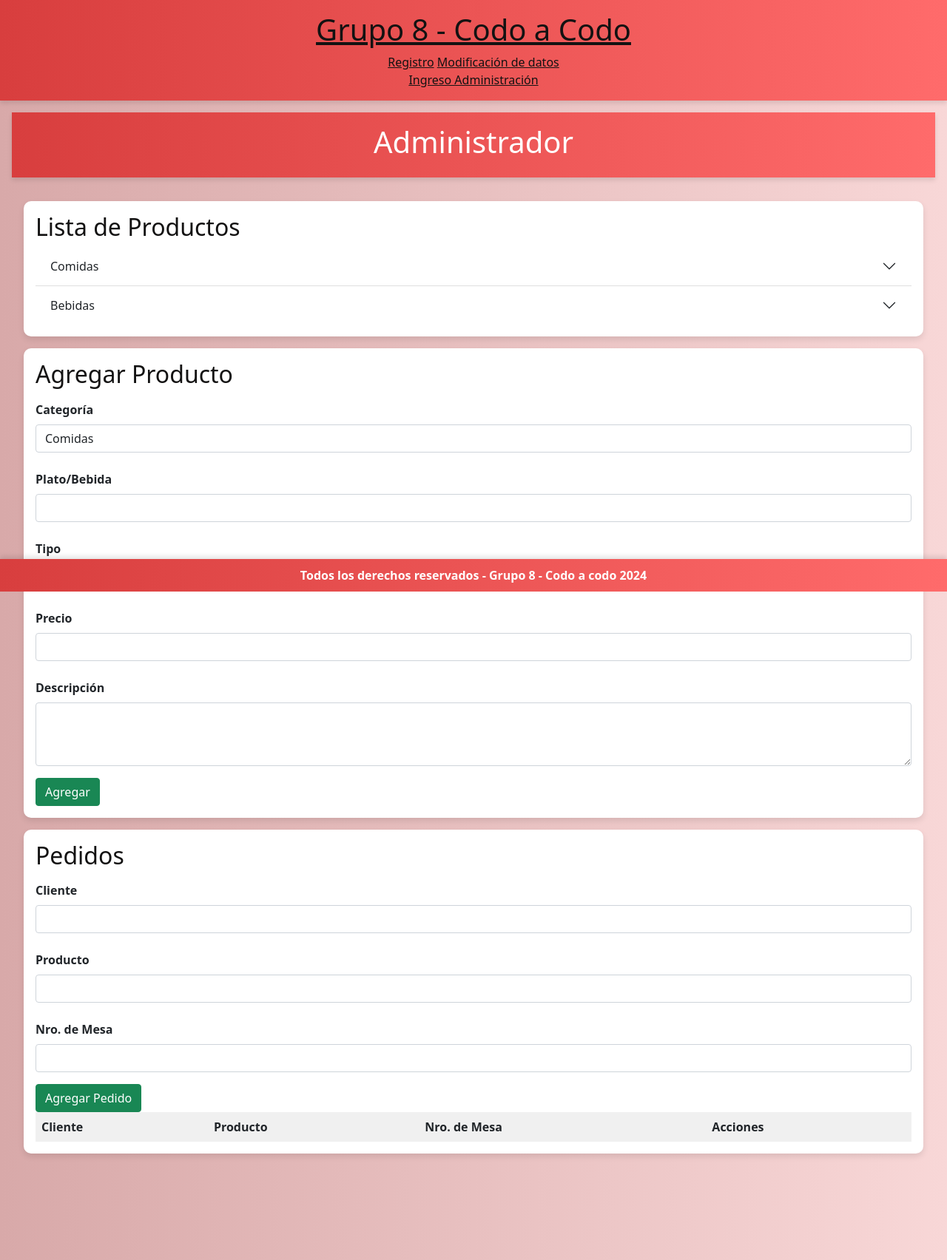
After one commit to GrupoDjango8/Grupo-8, a Django app: page /webGOcho/administracion/ in a window 1280 px wide. The commit adds this page. Shown: the whole page at 74% size. Run offline with Django 5.2, Linux system fonts and the light colour scheme; lists and menus that the app fills with data are empty.

Commit message:
Agregué un template de admin

```diff
--- a/carpeta_prueba/admin.html
+++ b/carpeta_prueba/admin.html
@@ -30,7 +30,6 @@
                                     <th>Plato</th>
                                     <th>Tipo</th>
                                     <th>Precio</th>
-
                                     <th>Descripción</th>
                                     <th>Acciones</th>
                                 </tr>
--- /dev/null
+++ b/grupo8Trabajo/webGOcho/templates/webGOcho/administracion.html
@@ -0,0 +1,168 @@
+{% extends "webGOcho/base.html" %}
+{% load static %}
+
+{% block titulo %}Inicio{% endblock %}
+{% block extracss %}
+    <link rel="stylesheet" href="{% static 'webGOcho/styles/index.css' %}">
+    <link rel="stylesheet" href="{% static 'webGOcho/styles/administracion.css' %}">
+    <link href="https://cdn.jsdelivr.net/npm/bootstrap@5.0.2/dist/css/bootstrap.min.css" rel="stylesheet" integrity="sha384-EVSTQN3/azprG1Anm3QDgpJLIm9Nao0Yz1ztcQTwFspd3yD65VohhpuuCOmLASjC" crossorigin="anonymous">
+    <link rel="stylesheet" href="https://cdnjs.cloudflare.com/ajax/libs/font-awesome/6.0.0-beta3/css/all.min.css">
+{% endblock %}
+<!--Agregar en main las funcionalidades propias del form de registro -->
+{% block main %}
+<header>
+    <h1>Administrador</h1>
+</header>
+<main>
+    <section id="productos">
+        <h2>Lista de Productos</h2>
+        <div class="accordion accordion-flush" id="accordionFlushExample">
+            <div class="accordion-item">
+              <h2 class="accordion-header" id="flush-headingOne">
+                <button class="accordion-button collapsed" type="button" data-bs-toggle="collapse" data-bs-target="#flush-collapseOne" aria-expanded="false" aria-controls="flush-collapseOne">
+                  Comidas
+                </button>
+              </h2>
+              <div id="flush-collapseOne" class="accordion-collapse collapse" aria-labelledby="flush-headingOne" data-bs-parent="#accordionFlushExample">
+                <div class="accordion-body">
+                    <table>
+                        <thead>
+                            <tr>
+                                <th>Plato</th>
+                                <th>Tipo</th>
+                                <th>Precio</th>
+
+                                <th>Descripción</th>
+                                <th>Acciones</th>
+                            </tr>
+                        </thead>
+                        <tbody id="comidasTable">
+                            <!-- Acá metemos los productitos, Matute y Giana -->
+                            <tr>
+                                <td><i class="fas fa-pizza-slice"></i> Pizza</td>
+                                <td>Pizza Napolitana</td>
+                                <td>$600</td>
+
+                                <td>Pizza clásica italiana con salsa de tomate, mozzarella fresca y albahaca.</td>
+                                <td>
+                                    <button class="btn btn-primary" onclick="editProduct(this)">Editar</button>
+                                    <button class="btn btn-danger" onclick="deleteProduct(this)">Eliminar</button>
+                                </td>
+                            </tr>
+                            <tr>
+                                <td><i class="fas fa-utensils"></i> Empanada</td>
+                                <td>Empanada de Humita</td>
+                                <td>$250</td>
+
+                                <td>Empanada rellena de una mezcla cremosa de maíz y queso, a menudo sazonada con cebollas, pimientos y especias.</td>
+                                <td>
+                                    <button class="btn btn-primary" onclick="editProduct(this)">Editar</button>
+                                    <button class="btn btn-danger" onclick="deleteProduct(this)">Eliminar</button>
+                                </td>
+                            </tr>
+                        </tbody>
+                    </table>
+                </div>
+              </div>
+            </div>
+            <div class="accordion-item">
+              <h2 class="accordion-header" id="flush-headingThree">
+                <button class="accordion-button collapsed" type="button" data-bs-toggle="collapse" data-bs-target="#flush-collapseThree" aria-expanded="false" aria-controls="flush-collapseThree">
+                  Bebidas
+                </button>
+              </h2>
+              <div id="flush-collapseThree" class="accordion-collapse collapse" aria-labelledby="flush-headingThree" data-bs-parent="#accordionFlushExample">
+                <div class="accordion-body">
+                    <table>
+                        <thead>
+                            <tr>
+                                <th>Bebida</th>
+                                <th>Tipo</th>
+                                <th>Precio</th>
+                                <th>Descripción</th>
+                                <th>Acciones</th>
+                            </tr>
+                        </thead>
+                        <tbody id="bebidasTable">
+                            <!-- Y acá las bebiditassssssssssssss -->
+                            <tr>
+                                <td><i class="fas fa-cocktail"></i> Coca-Cola</td>
+                                <td>Gaseosa</td>
+                                <td>$150</td>
+
+                                <td>Bebida gaseosa sabor cola clásica. Ideal para refrescarse.</td>
+                                <td>
+                                    <button class="btn btn-primary" onclick="editProduct(this)">Editar</button>
+                                    <button class="btn btn-danger" onclick="deleteProduct(this)">Eliminar</button>
+                                </td>
+                            </tr>
+                        </tbody>
+                    </table>
+                </div>
+              </div>
+            </div>
+          </div>
+    </section>
+    <section id="agregarProducto">
+        <h2>Agregar Producto</h2>
+        <form id="productoForm" onsubmit="return agregarProducto()">
+            <div class="mb-3">
+                <label for="categoria" class="form-label">Categoría</label>
+                <select class="form-control" id="categoria" required>
+                    <option value="comidas">Comidas</option>
+                    <option value="bebidas">Bebidas</option>
+                </select>
+            </div>
+            <div class="mb-3">
+                <label for="plato" class="form-label">Plato/Bebida</label>
+                <input type="text" class="form-control" id="plato" required>
+            </div>
+            <div class="mb-3">
+                <label for="tipo" class="form-label">Tipo</label>
+                <input type="text" class="form-control" id="tipo" required>
+            </div>
+            <div class="mb-3">
+                <label for="precio" class="form-label">Precio</label>
+                <input type="number" class="form-control" id="precio" required min="1">
+            </div>
+
+            <div class="mb-3">
+                <label for="descripcion" class="form-label">Descripción</label>
+                <textarea class="form-control" id="descripcion" rows="3" required></textarea>
+            </div>
+            <button type="submit" class="btn btn-success">Agregar</button>
+        </form>
+    </section>
+    <section id="pedidos">
+        <h2>Pedidos</h2>
+        <form id="pedidoForm" onsubmit="return agregarPedido()">
+            <div class="mb-3">
+                <label for="cliente" class="form-label">Cliente</label>
+                <input type="text" class="form-control" id="cliente" required>
+            </div>
+            <div class="mb-3">
+                <label for="producto" class="form-label">Producto</label>
+                <input type="text" class="form-control" id="producto" required>
+            </div>
+            <div class="mb-3">
+                <label for="nroMesa" class="form-label">Nro. de Mesa</label>
+                <input type="number" class="form-control" id="nroMesa" required min="1" max="20">
+            </div>
+            <button type="submit" class="btn btn-success">Agregar Pedido</button>
+        </form>
+        <table>
+            <thead>
+                <tr>
+                    <th>Cliente</th>
+                    <th>Producto</th>
+                    <th>Nro. de Mesa</th>
+                    <th>Acciones</th>
+                </tr>
+            </thead>
+            <tbody id="pedidosTable">
+                <!-- Acá van a ir los pediditosssssssssssssss -->
+            </tbody>
+        </table>
+    </section>
+</main>
+{% endblock %}
--- a/grupo8Trabajo/webGOcho/templates/webGOcho/base.html
+++ b/grupo8Trabajo/webGOcho/templates/webGOcho/base.html
@@ -13,7 +13,9 @@
         <h1><a href="{% url 'index' %}">Grupo 8 - Codo a Codo</a></h1>
         <nav>
             <a href="{% url 'registro' %}">Registro</a>
+            <a href="{% url 'administracion' %}">Modificación de datos</a>
         </nav>
+        <a href="#">Ingreso Administración</a>
         {% if messages %}
             <ul class="messages">
                 {% for message in messages %}
@@ -30,6 +32,7 @@
     </footer>
     <script src="https://cdn.jsdelivr.net/npm/@popperjs/core@2.9.2/dist/umd/popper.min.js" integrity="sha384-IQsoLXl5PILFhosVNubq5LC7Qb9DXgDA9i+tQ8Zj3iwWAwPtgFTxbJ8NT4GN1R8p" crossorigin="anonymous"></script>
     <script src="https://cdn.jsdelivr.net/npm/bootstrap@5.0.2/dist/js/bootstrap.min.js" integrity="sha384-cVKIPhGWiC2Al4u+LWgxfKTRIcfu0JTxR+EQDz/bgldoEyl4H0zUF0QKbrJ0EcQF" crossorigin="anonymous"></script>
+
     <script>
         var total = 0;
 
--- a/grupo8Trabajo/webGOcho/urls.py
+++ b/grupo8Trabajo/webGOcho/urls.py
@@ -3,5 +3,6 @@ from . import views
 
 urlpatterns = [
     path('', views.index, name='index'),
-    path('registro/', views.registro, name='registro')
+    path('registro/', views.registro, name='registro'),
+    path('administracion/', views.administracion, name='administracion')
 ]
--- a/grupo8Trabajo/webGOcho/views.py
+++ b/grupo8Trabajo/webGOcho/views.py
@@ -46,3 +46,7 @@ def registro(request):
         # Se renderiza un form con mensajes de error
 
     return render(request, "webGOcho/registro.html", contexto)
+
+def administracion(request):
+    contexto = {}
+    return render(request, "webGOcho/administracion.html", contexto)
```
Also changed, not shown: grupo8Trabajo/webGOcho/static/webGOcho/styles/administracion.css (added).
